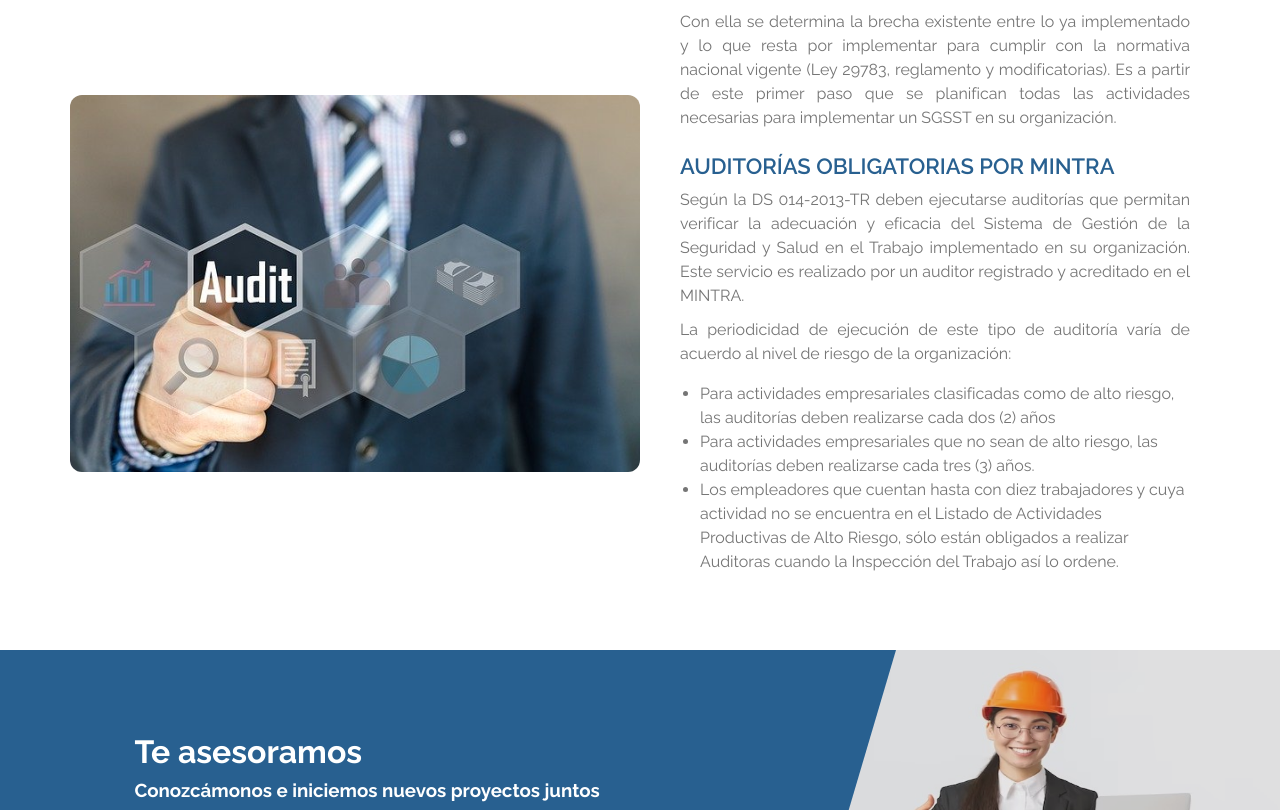
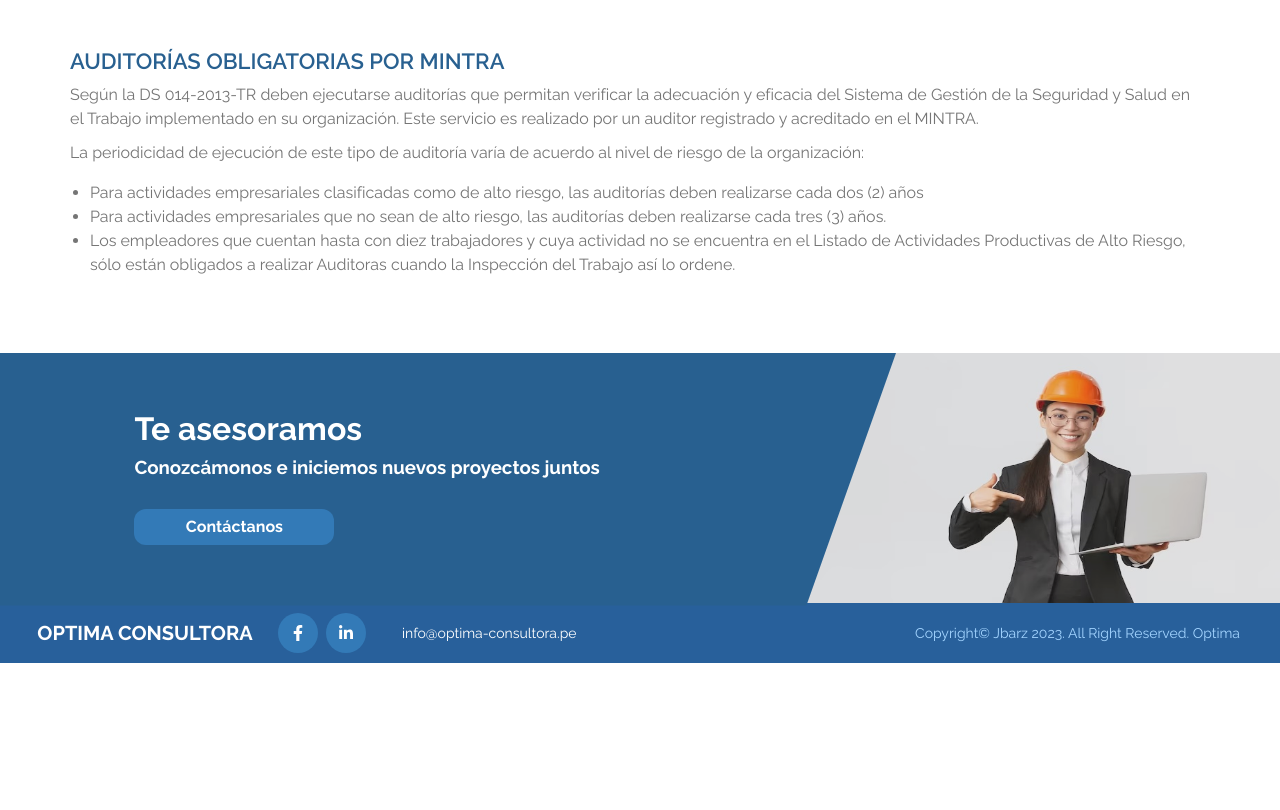
Before and after one commit to JesusBarboza1994/optima-landing, a React (Create React App) app: page /auditorias in a window 1280 px wide. Shown: the part 927-1737 px from the top of the page. After the commit the page ends 1590 px from the top, so only its background shows below. Built offline with nearby package versions, Linux system fonts and the light colour scheme.

Commit message:
ADD: set changes in blog

```diff
--- a/src/App.js
+++ b/src/App.js
@@ -97,7 +97,7 @@ const WhatsappContainer = styled.div`
 function App() {
   function handleWhatsapp(){
     window.location.href = `
-    https://api.whatsapp.com/send/?phone=51993229232&text=Hola%21+Me+gustaria+solicitar+mayor+informacion.&type=phone_number&app_absent=0`
+    https://api.whatsapp.com/send/?phone=51993229232&text=Hola.+Me+gustaría+solicitar+mayor+información.&type=phone_number&app_absent=0`
   }
   return (
     <div className="App">
--- a/src/components/articles-post.js
+++ b/src/components/articles-post.js
@@ -17,6 +17,7 @@ const Wrapper = styled.div`
     color:${colors.gray.light};
     margin-top:8px;
     font-size:16px;
+    font-weight:500;
   }
   div{
     display:flex;
@@ -28,7 +29,7 @@ const Wrapper = styled.div`
     object-fit:cover;
   }
   h1{
-    color:${colors.blue[300]};
+    color:${colors.blue[500]};
     font-size:20px;
   }
   p{
--- a/src/components/articles/main/main-articulo8.js
+++ b/src/components/articles/main/main-articulo8.js
@@ -15,7 +15,7 @@ export default function MainArticulo8(){
         </Styled.CardColumn>
         <Styled.CardColumn>
           <CardIso45001 number={"05"} text={"Desarrollar planes de actuación y contingencia para situaciones de emergencia."} color={colors.yellow}/>
-          <CardIso45001 number={"06"} text={"Desarrollar un Sistema de Gestión de Seguridad y Salud de acuerdo a la complejidad de la empresa."} color={colors.yellow}/>
+          <CardIso45001 number={"06"} text={"Desarrollar un Sistema de Gestión Medio Ambiental de acuerdo a la complejidad de la empresa."} color={colors.yellow}/>
           <CardIso45001 number={"07"} text={"Documentar todos aquellos requisitos exigidos por norma o legislación vigente."} color={colors.yellow}/>
           <CardIso45001 number={"08"} text={"Realizar la formación necesaria y sensibilizar a los empleados sobre ser responsables con el medio ambiente."} color={colors.yellow}/>
         </Styled.CardColumn>
--- a/src/components/banner.js
+++ b/src/components/banner.js
@@ -9,7 +9,7 @@ const Wrapper = styled.div`
   height:300px;
   position:relative;
   img{
-    width:55%;
+    width:40%;
     position: absolute;
     height:100%;
     right:0px;
@@ -18,13 +18,18 @@ const Wrapper = styled.div`
     opacity: 0.9;
     z-index:-2;
   }
-  @media(max-width:1200px){
+  @media(max-width:1350px){
     height:250px;
     img{
       height:250px;
     }
   }
-  @media(max-width:630px){
+  @media(max-width:1500px){
+    img{
+      width:45%;
+    }
+  }
+  @media(max-width:1000px){
     position:static;
     flex-direction:column;
     img{
@@ -36,7 +41,7 @@ const Wrapper = styled.div`
 const TextDiv = styled.div`
   color:${colors.white};
   background: ${colors.blue[500]};
-  width:70%;
+  width:80%;
   height:101%;
   clip-path: polygon(0% 0, 100% 0, 90% 100%, 0 100%);
   display:flex;
@@ -53,6 +58,7 @@ const TextDiv = styled.div`
     align-items:flex-start;
   }
   button{
+    cursor:pointer;
     width:200px;
     padding: 6px 16px;
     border-radius:12px;
@@ -65,7 +71,10 @@ const TextDiv = styled.div`
     margin-bottom:30px;
     margin-top:10px;
   }
-  @media(max-width:630px){
+  @media(max-width:1500px){
+    width:70%;
+  }
+  @media(max-width:1000px){
     clip-path: polygon(0% 0, 100% 0, 100% 100%, 0 100%);
     width:100%;
     height:100%;
--- a/src/components/main/main-auditorias.js
+++ b/src/components/main/main-auditorias.js
@@ -10,7 +10,8 @@ const Wrapper = styled.div`
   color:${colors.gray.light};
   p{
     text-align:justify;
-    margin-top:30px;
+    margin-top:40px;
+
   }
   img{
     width:50%;
@@ -23,13 +24,13 @@ const Div1 = styled.div`
   display:flex;
   gap:20px;
   width:100%;
-  align-items:center;
+  align-items:flex-start;
   p{
     text-align:justify;
     margin-top:10px;
   }
   img{
-    width:50%;
+    width:40%;
     margin-top:25px;
   }
   @media(max-width:750px){
@@ -44,12 +45,14 @@ const Div1 = styled.div`
     padding: 20px;
     border-radius:8px;
     height:100%;
+    padding-left:0;
   }
 `
 const Background = styled.div`
   width:100%;
   // background: ${colors.stone[100]};
   padding: 30px;
+
   border-radius: 12px;
   ul{
     padding-left:20px;
@@ -85,10 +88,11 @@ export default function AuditoriasMain(){
         <img src={auditorias}/>
       </Div1>
       <Div1>
-        <img src={auditoria} alt="imagen"/>
+        {/* <img src={auditoria} alt="imagen"/> */}
         <Background>
           <h2>AUDITORÍA DE DIAGNÓSTICO O ESTUDIO DE LÍNEA BASE EN SST</h2>
           <p>Con ella se determina la brecha existente entre lo ya implementado y lo que resta por implementar para cumplir con la normativa nacional vigente (Ley 29783, reglamento y modificatorias). Es a partir de este primer paso que se planifican todas las actividades necesarias para implementar un SGSST en su organización.</p>
+          <br/>
           <br/>
           <h2>AUDITORÍAS OBLIGATORIAS POR MINTRA</h2>
           <p>Según la DS 014-2013-TR deben ejecutarse auditorías que permitan verificar la adecuación y eficacia del Sistema de Gestión de la Seguridad y Salud en el Trabajo implementado en su organización. Este servicio es realizado por un auditor registrado y acreditado en el MINTRA.</p>
--- a/src/components/main/main-capacitaciones.js
+++ b/src/components/main/main-capacitaciones.js
@@ -41,6 +41,7 @@ const Background = styled.div`
   }
   li{
     text-align:start;
+    margin-bottom:6px;
   }
   h2{
     color:${colors.blue[500]};
@@ -48,6 +49,7 @@ const Background = styled.div`
     text-align:start;
     width:100%;
     font-weight:600;
+    margin-top:10px;
   }
   @media(max-width:480px){
     padding: 15px;
@@ -57,8 +59,10 @@ const Wrapper = styled.div`
   color: ${colors.gray.light};
   margin-bottom: 50px;
   p{
-    text-align:center;
-    margin-top:30px;
+    text-align:justify;
+    margin-top:40px;
+    margin-bottom:40px;
+    padding-left:20px;
   }
   img{
     border-radius:12px;
@@ -100,6 +104,7 @@ export default function CapacitacionesMain(){
             <li>Gestión de riesgos y oportunidades</li>
             <li>Gestión de no conformidad y análisis de causa raíz</li>
           </ul>
+          <br/>
           <h2>CAPACITACIONES RELACIONADAS A GESTIÓN MEDIO AMBIENTAL</h2>
           <ul>
             <li>Identificación de Aspectos y Evaluación de Impactos Ambientales.</li>
--- a/src/components/portada-home.js
+++ b/src/components/portada-home.js
@@ -58,7 +58,7 @@ export default function Portada(){
   return(
     <Wrapper image={currentImage}>
        <h1>Empresas más competitivas y sostenibles</h1>
-       <p>Hacemos posible que tu empresa se diferencie y adelante a la competencia, con soluciones completas</p>
+       <p>Hacemos posible que tu empresa se diferencie y esté  a la vanguardia con soluciones completas y personalizadas</p>
     </Wrapper>
   )
 }
--- a/src/components/servicios.js
+++ b/src/components/servicios.js
@@ -50,16 +50,11 @@ const Card = styled.div`
     background: ${colors.blue[100]};
     padding: 10px 15px;
   }
-  // @media(max-width:950px){
-  //   width:720px;
-  //   align-items:center;
-  // }
-  // @media(max-width:768px){
-  //   width:500px;
-  //   align-items:center;
-  // }
   @media(max-width:480px){
-    width:240px;
+    width:300px;
+    h2{
+      font-size:18px;
+    }
   }
 `
 const Img = styled.img`
--- a/src/pages/Blog.js
+++ b/src/pages/Blog.js
@@ -36,6 +36,7 @@ const Div = styled.div`
   grid-template-columns:repeat(auto-fit,minmax(400px,1fr));
   padding: 20px;
   gap:20px;
+  row-gap:80px;
   @media(max-width:1200px){
   }
 `
--- a/src/pages/Home.js
+++ b/src/pages/Home.js
@@ -181,7 +181,7 @@ export default function Home(){
         <img src={conexiones} alt='imagen'/>
         <h2>¿QUÉ HACEMOS?</h2>
         <hr/>
-        <p>En OPTIMA tenemos más de 10 años de experiencia trabajando con empresas de diferentes sectores, facilitando la adecuación a Normas ISO y muchos otros estándares, asesorando en adaptación eficiente a nuevos requisitos legales para empresas y organizaciones que necesitan ser más competitivas y sostenibles.</p>
+        <p>En ÓPTIMA tenemos más de 10 años de experiencia trabajando con empresas de diferentes sectores, facilitando la adecuación a Normas ISO y muchos otros estándares, asesorando en adaptación eficiente a nuevos requisitos legales para empresas y organizaciones que necesitan ser más competitivas y sostenibles.</p>
         <br/>
       </HacemosSection>
       {/* <ParlanteSection>
@@ -203,7 +203,7 @@ export default function Home(){
       <br/>
       <OfferSection>
         <img src={metodo} alt='imagen'/>
-        <h2>CÓMO LO HACEMOS </h2>
+        <h2>¿CÓMO LO HACEMOS?</h2>
         <hr/>
       </OfferSection>
       <SectionMethod>
@@ -224,7 +224,7 @@ export default function Home(){
       <Banner onScroll={moverImagen}>
         <div>
           <h3>QUEREMOS OFRECER SERVICIOS EXCELENTES</h3>
-          <p><FaQuoteLeft style={{scale:"2", marginRight:"6px"}}/> También nos preocupamos por establecer alianzas con otras empresas y de formarnos en nuevos campos de actividad para poder crecer continuamente y cubrir de este modo el mayor número de necesidades de nuestros clientes.
+          <p><FaQuoteLeft style={{scale:"2", marginRight:"6px"}}/> También nos preocupamos por establecer alianzas con otras empresas y de formarnos en nuevos campos de actividad para poder crecer continuamente y cubrir las necesidades de nuestros clientes.
              <FaQuoteRight style={{scale:"2", marginLeft:"6px"}}/>
           </p>
         </div>
--- a/src/pages/Nosotros.js
+++ b/src/pages/Nosotros.js
@@ -33,6 +33,7 @@ const Portada = styled.div`
 `
 const TextDiv = styled.div`
   padding:50px;
+  padding-left:60px;
   border-radius:12px;
   background:${colors.stone[100]};
   position:absolute;
@@ -128,19 +129,21 @@ const Img = styled.img`
     position:static;
     // margin-bottom:30px;
   }
+  @media (max-width: 480px) {
+    width:100%;
+  }
 `
 const Img2 = styled.img`
   width:60%;
   border-radius:12px;
   position:relative;
   right:-320px;
-  // @media (max-width: 1200px) {
-  //   width:470px;
-  //   right:-320px;
-  // }
   @media (max-width: 1200px) {
     position:static;
     // margin-bottom:30px;
+  }
+  @media (max-width: 480px) {
+    width:100%;
   }
 `
 const Card = ({title, text1, text2, image}) =>{
```
